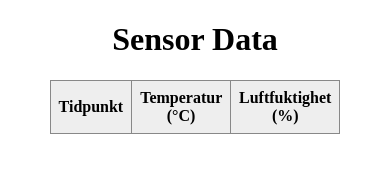
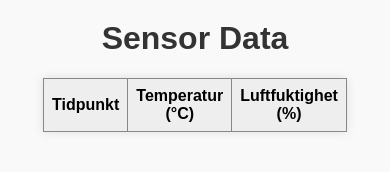
Before and after one commit to nyberg07/N-ttj-nst-YP, a plain HTML site: page templates/index.html in a window 390 px wide. Drawn offline with Linux system fonts and the light colour scheme; no server answers.

Commit message:
Förbättrad webbsida med modern och responsiv design
Lade in inbäddad CSS för att göra tabellen och sidan visuellt mer tilltalande med en modern färgpalett, skuggor och rundade hörn.

Implementerade responsiv design som omformar tabellen till kortvy på små skärmar för bättre mobilanpassning.

Lade till hover-effekter för bättre användarupplevelse.

Behöll funktionaliteten för dynamisk datahämtning via JavaScript.

```diff
--- a/templates/index.html
+++ b/templates/index.html
@@ -4,23 +4,40 @@
     <meta charset="UTF-8" />
     <title>Temperatur och Luftfuktighet</title>
     <style>
+        body {
+            font-family: Arial, sans-serif;
+            background-color: #f9f9f9;
+            margin: 0;
+            padding: 0;
+        }
+
+        h1 {
+            text-align: center;
+            margin-top: 20px;
+            color: #333;
+        }
+
         table {
             border-collapse: collapse;
             width: 60%;
             margin: 20px auto;
+            background-color: #fff;
+            box-shadow: 0 0 10px rgba(0,0,0,0.1);
         }
+
         th, td {
             border: 1px solid #888;
             padding: 8px;
             text-align: center;
         }
+
         th {
             background-color: #eee;
         }
     </style>
 </head>
 <body>
-    <h1 style="text-align:center;">Sensor Data</h1>
+    <h1>Sensor Data</h1>
     <table id="data-table">
         <thead>
             <tr>
```
